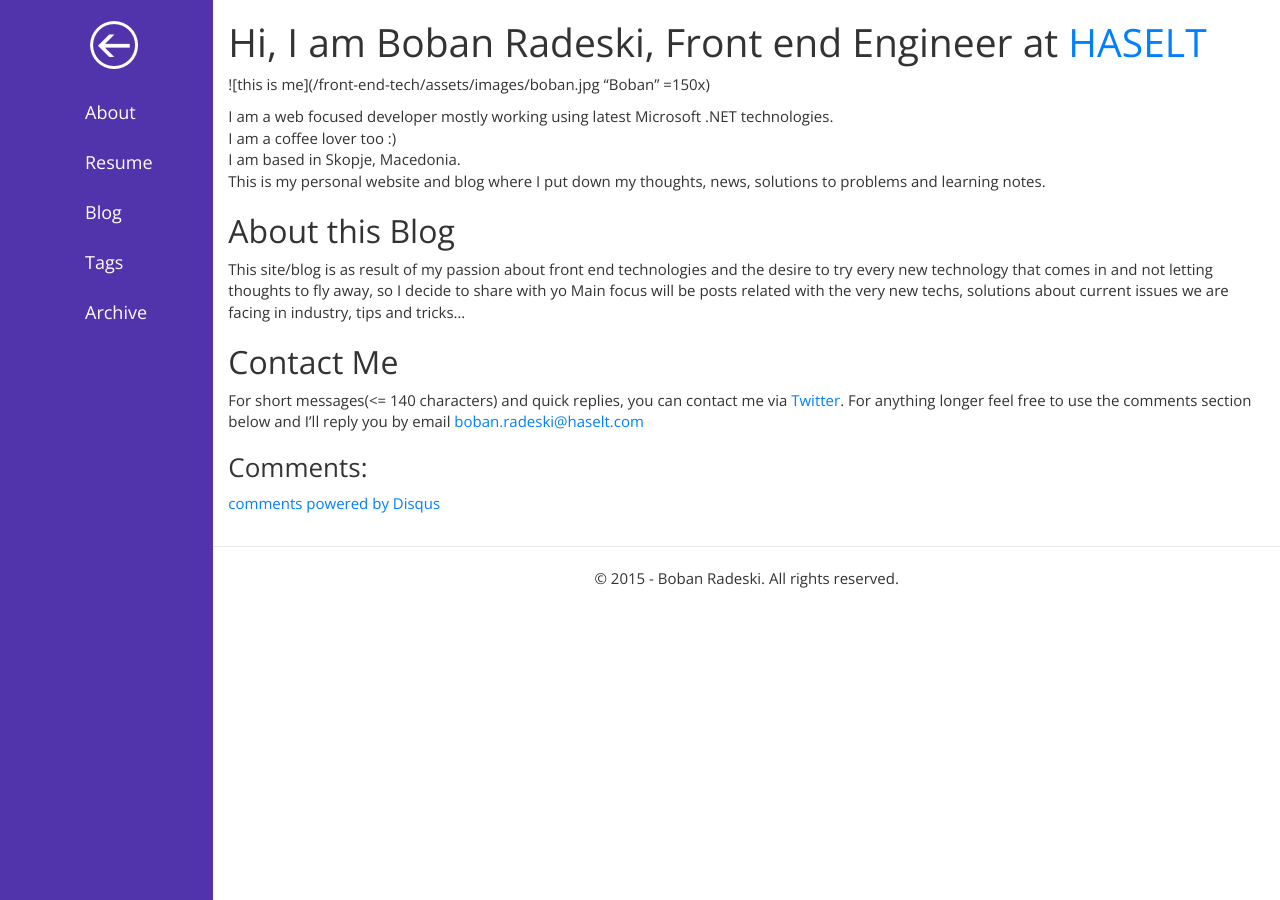
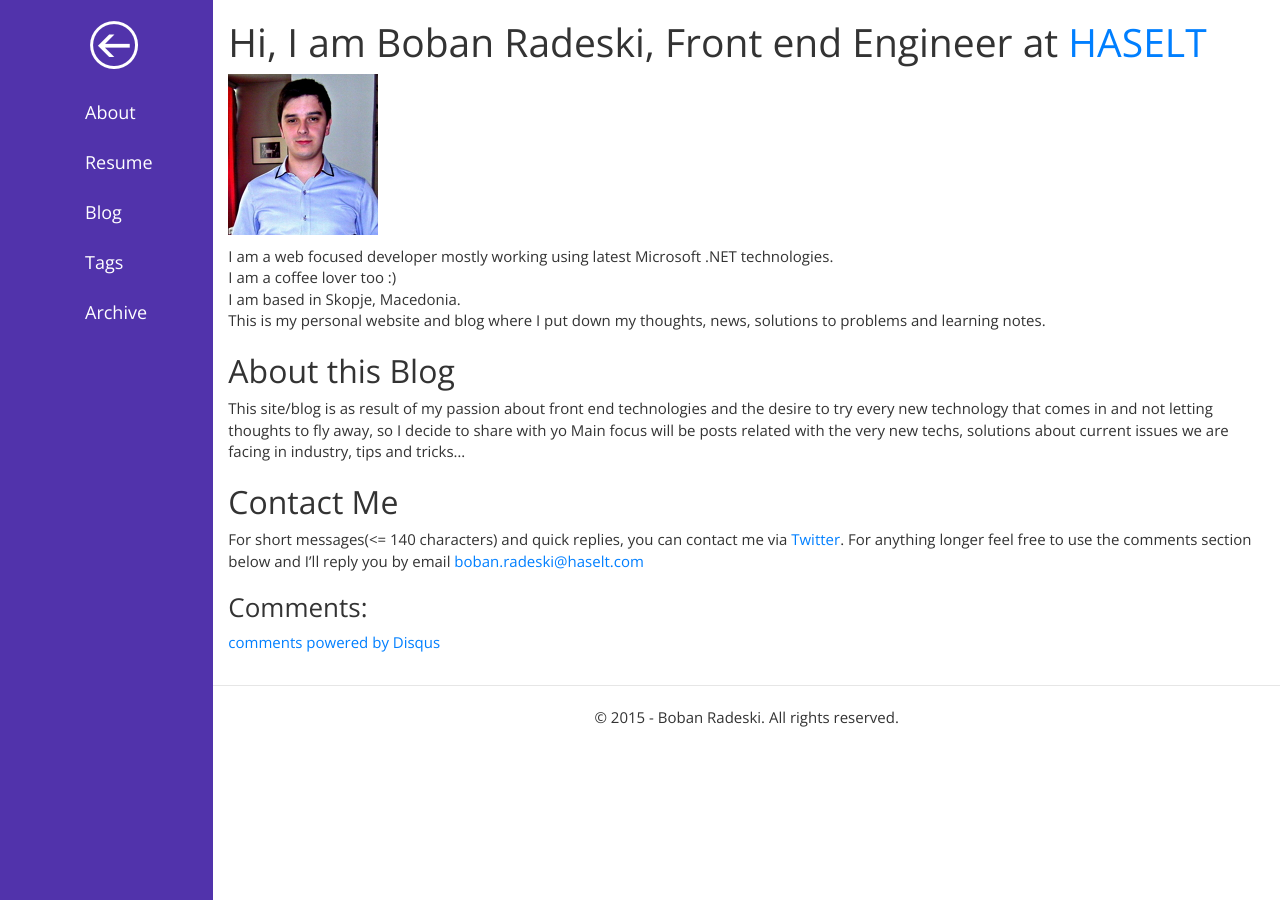
Before and after one commit to boban-radeski/front-end-tech, a Jekyll site: the page built from about/index.md, in a window 1280 px wide. Built offline with Jekyll 4.4.1, drawn with Linux system fonts in a browser that asks for light colours; comment, search, counter and statistics services are not loaded.

Commit message:
image attr removed

```diff
--- a/about/index.md
+++ b/about/index.md
@@ -5,7 +5,7 @@ description: About Me
 theme: purple
 ---
 
-![this is me](/front-end-tech/assets/images/boban.jpg "Boban" =150x)
+![this is me](/front-end-tech/assets/images/boban.jpg "Boban")
 
 I am a web focused developer mostly working using latest Microsoft .NET technologies. <br />
 I am a coffee lover too :) <br />
```
